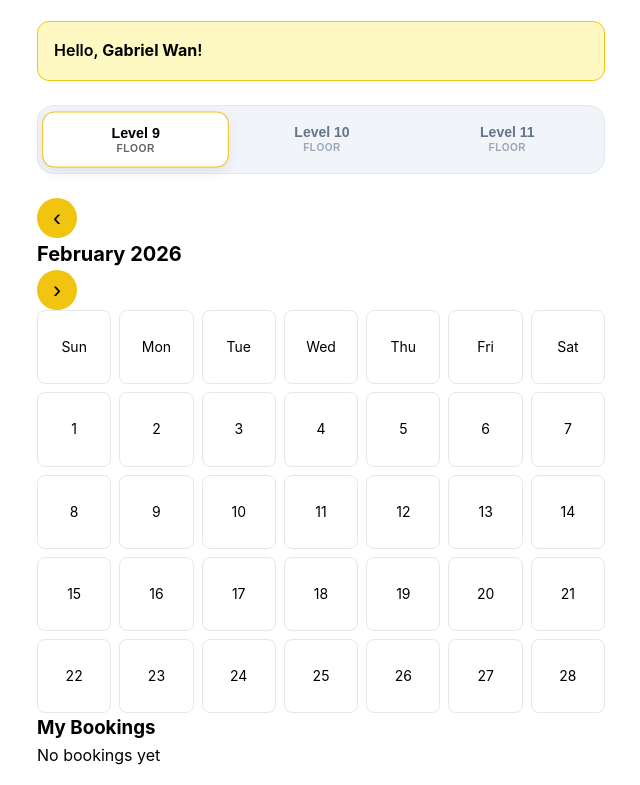
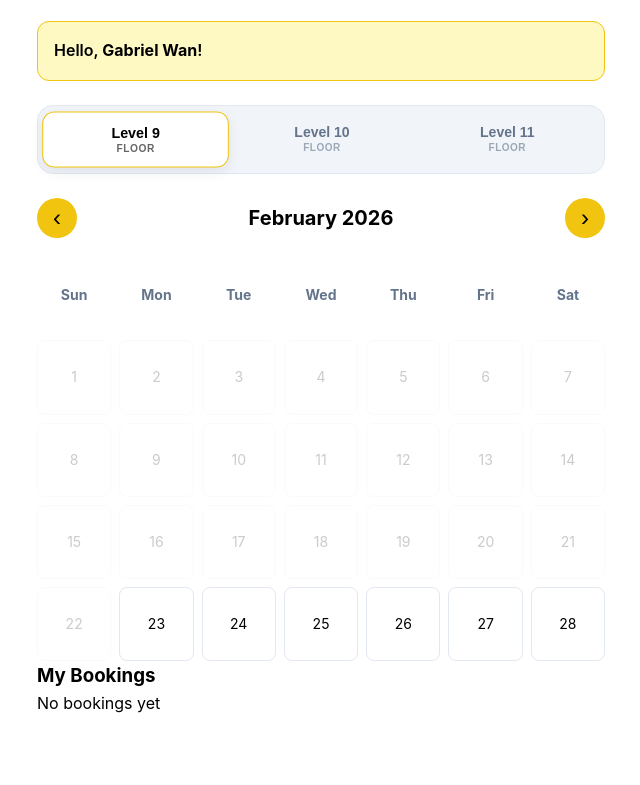
Before and after one commit to Garuda-Techs/LoungeBookingBot, a website: page public/index.html in a window 1280 px wide. Shown: the part 129-914 px from the top of the page, without its empty margins (319-959 px from the left). After the commit the page ends 862 px from the top, so only its background shows below. Drawn offline with Linux system fonts and the light colour scheme; no server answers.

Commit message:
ui changes v4.3

```diff
--- a/public/css/styles.css
+++ b/public/css/styles.css
@@ -102,10 +102,22 @@ header h1 {
 }
 
 /* --- CALENDAR --- */
-.calendar-header h2, #currentMonth {
+.calendar-header {
+    display: flex !important;
+    flex-direction: row !important;
+    justify-content: space-between !important;
+    align-items: center !important;
+    width: 100%;
+    margin-bottom: 20px;
+}
+
+#currentMonth {
     font-size: 20px;
     color: #000000 !important;
     font-weight: 700;
+    flex-grow: 1;
+    text-align: center;
+    margin: 0;
 }
 
 .nav-button {
@@ -117,19 +129,21 @@ header h1 {
     border-radius: 50%;
     font-size: 24px;
     cursor: pointer;
-    display: flex;
-    align-items: center;
-    justify-content: center;
+    display: flex !important;
+    align-items: center !important;
+    justify-content: center !important;
+    line-height: 1; /* Keeps arrows vertically centered */
 }
 
 .calendar {
-    display: grid;
-    grid-template-columns: repeat(7, 1fr);
+    display: grid !important;
+    grid-template-columns: repeat(7, 1fr) !important;
     gap: 8px;
+    width: 100%;
 }
 
 .calendar-day {
-    aspect-ratio: 1;
+    aspect-ratio: 1 / 1; /* Keeps days as perfect squares */
     display: flex;
     align-items: center;
     justify-content: center;
@@ -137,12 +151,25 @@ header h1 {
     border-radius: 8px;
     cursor: pointer;
     font-size: 14px;
+    background: white;
+}
+
+.calendar-day.header {
+    border: none;
+    font-weight: 700;
+    color: #64748b; /* Muted color for Sun-Sat */
+    cursor: default;
 }
 
 .calendar-day.selected {
     background: var(--primary-color) !important;
     color: #000000 !important;
     font-weight: 700;
+}
+
+.calendar-day.disabled {
+    opacity: 0.2;
+    cursor: not-allowed;
 }
 
 /* --- TIME SLOTS --- */
--- a/public/js/app.js
+++ b/public/js/app.js
@@ -137,7 +137,7 @@ function renderCalendar() {
         if (dateObj < today) {
             dayElement.classList.add('disabled');
         } else {
-            dayElement.addEventListener('click', () => selectDate(dateObj));
+            dayElement.onclick = () => selectDate(dateObj);
         }
 
         if (selectedDate && dateObj.getTime() === selectedDate.getTime()) {
```
